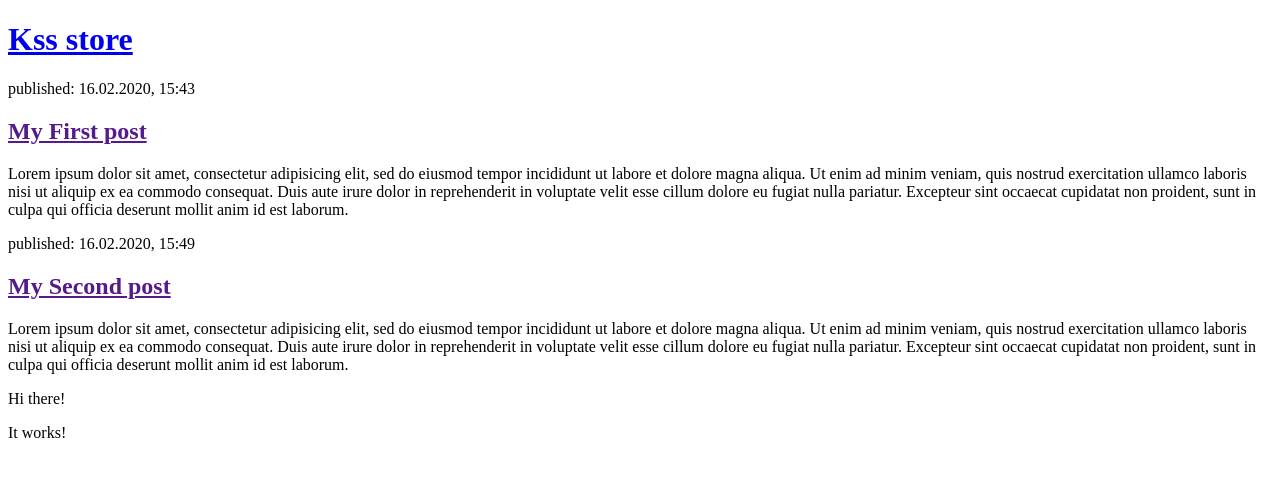
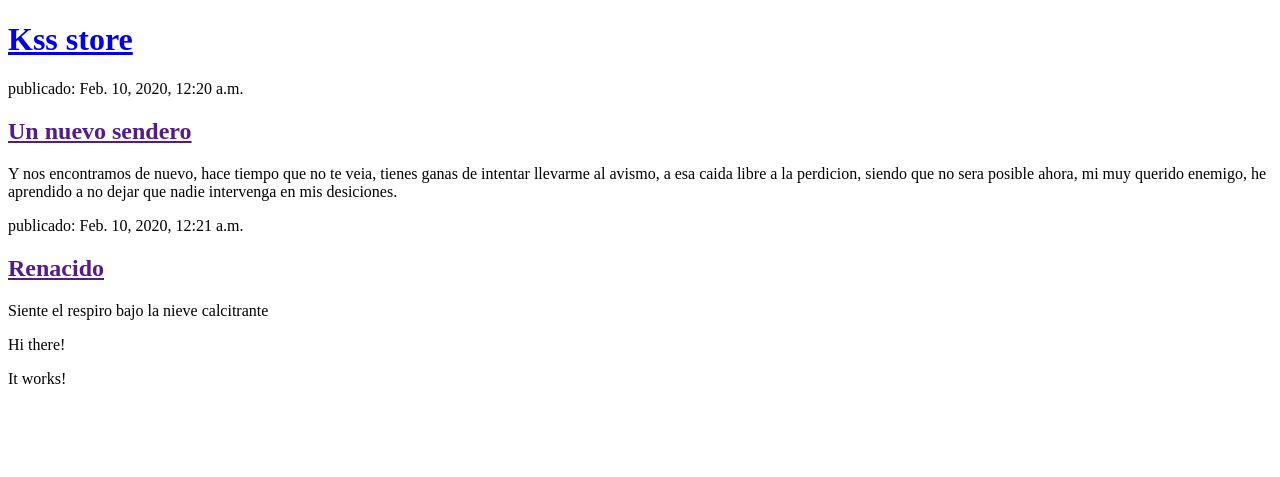
Before and after one commit to afgaleano91/django_blog, a Django app: page / in a window 1280 px wide. Shown: the top 477 px of the page. Run offline with Django 3.2, Linux system fonts and the light colour scheme; data comes from the database, SQL or seed files in the repository; both versions use the stored data as it was after the commit.

Commit message:
templates modificado para motrar post de la base de datos.

```diff
--- a/blog/templates/blog/post_list.html
+++ b/blog/templates/blog/post_list.html
@@ -8,27 +8,13 @@
     	<h1><a href="https://kssonlinestore.wordpress.com/">Kss store</a></h1>
     </div>
 
+	{% for post in posts %}
     <div>
-    	<p>published: 16.02.2020, 15:43</p>
-    	<h2><a href="">My First post</a></h2>
-    	<p>Lorem ipsum dolor sit amet, consectetur adipisicing elit, sed do eiusmod
-    	tempor incididunt ut labore et dolore magna aliqua. Ut enim ad minim veniam,
-    	quis nostrud exercitation ullamco laboris nisi ut aliquip ex ea commodo
-    	consequat. Duis aute irure dolor in reprehenderit in voluptate velit esse
-    	cillum dolore eu fugiat nulla pariatur. Excepteur sint occaecat cupidatat non
-    	proident, sunt in culpa qui officia deserunt mollit anim id est laborum.</p>
+        <p> publicado: {{ post.published_date }}</p>
+        <h2><a href="">{{ post.title }}</a></h2>
+        <p>{{ post.text|linebreaksbr }}</p>
     </div>
-
-    <div>
-    	<p>published: 16.02.2020, 15:49</p>
-    	<h2><a href="">My Second post</a></h2>
-    	<p>Lorem ipsum dolor sit amet, consectetur adipisicing elit, sed do eiusmod
-    	tempor incididunt ut labore et dolore magna aliqua. Ut enim ad minim veniam,
-    	quis nostrud exercitation ullamco laboris nisi ut aliquip ex ea commodo
-    	consequat. Duis aute irure dolor in reprehenderit in voluptate velit esse
-    	cillum dolore eu fugiat nulla pariatur. Excepteur sint occaecat cupidatat non
-    	proident, sunt in culpa qui officia deserunt mollit anim id est laborum.</p>
-    </div>
+	{% endfor %}
 
     <p> Hi there!</p>
     <p> It works!</p>
--- a/blog/views.py
+++ b/blog/views.py
@@ -1,6 +1,9 @@
 from django.shortcuts import render
+from django.utils import timezone
+from .models import Post
 
 # Create your views here.
 
 def post_list(request):
-    return render(request, 'blog/post_list.html', {})
+    posts = Post.objects.filter(published_date__lte=timezone.now()).order_by('published_date')
+    return render(request, 'blog/post_list.html', {'posts': posts})
```
Also changed, not shown: db.sqlite3.
